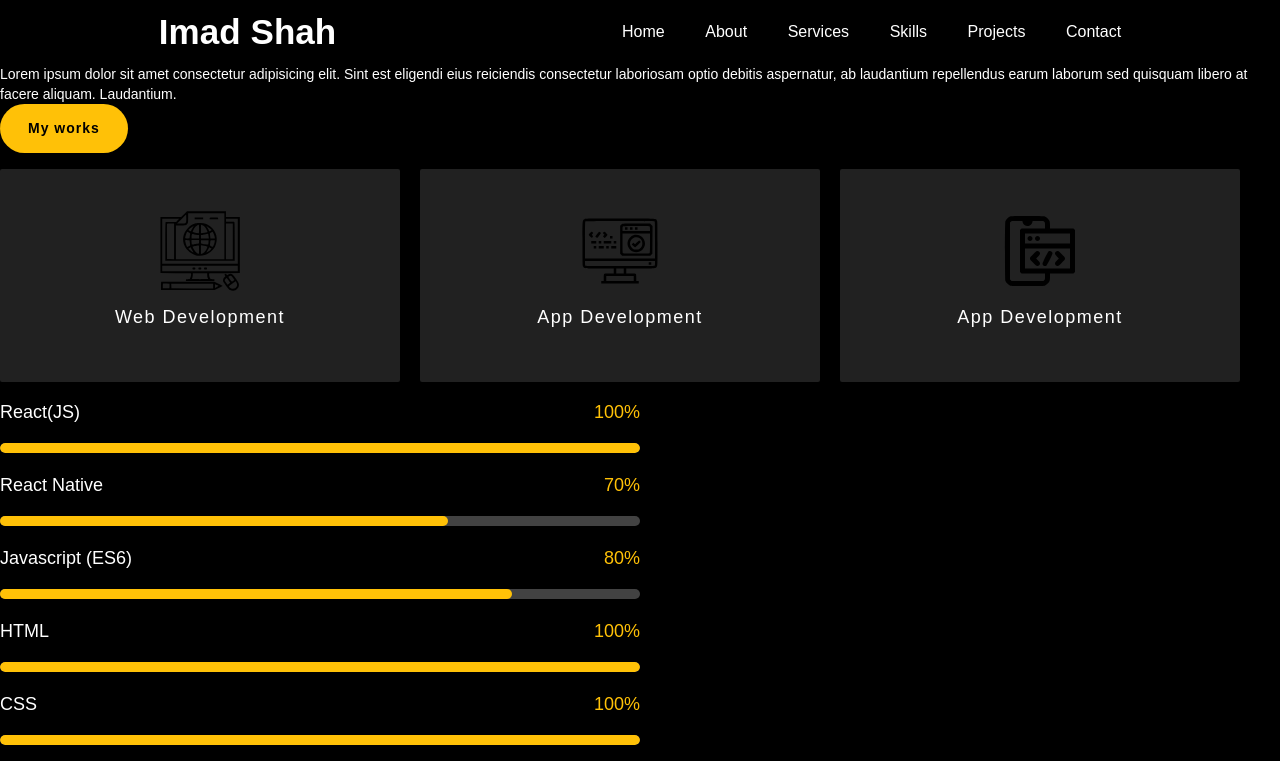
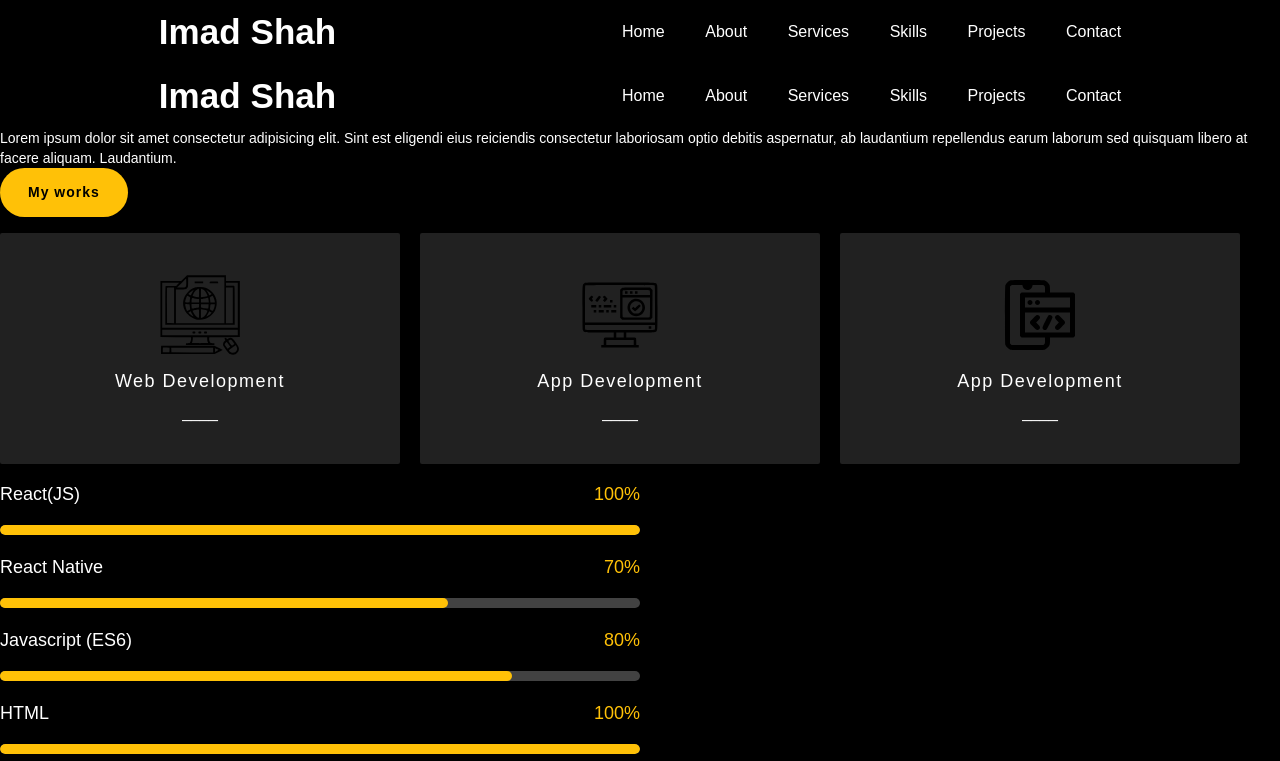
Before and after one commit to CodeCraft4/My_Portfolio, a React (Vite) app: page / in a window 1280 px wide. Shown: the top 761 px of the page. Built offline with nearby package versions, Linux system fonts and the light colour scheme.

Commit message:
feat: add services modules

```diff
--- a/src/components/ServiceCard/ServiceCard.tsx
+++ b/src/components/ServiceCard/ServiceCard.tsx
@@ -14,14 +14,15 @@ const ServiceCard = (props: cardTypes) => {
           p: "42px",
           "&:hover": {
             filter: "invert(1)",
+            transition:'0.5s'
           },
         }}
       >
         <Box component={"img"} src={icons} width={80} height={80} />
-
         <Typography variant="h5" sx={{ my: 1, letterSpacing: 1.5 }}>
           {title}
         </Typography>
+        <span style={{ width: "10%" }}>____</span>
       </Box>
     </Box>
   );
--- a/src/core/App/App.tsx
+++ b/src/core/App/App.tsx
@@ -1,11 +1,39 @@
 import { ThemeProvider } from "@emotion/react";
-import { HomeModule } from "@muc/modules";
+import { AppLayout } from "@muc/layout";
+import {
+  AboutModule,
+  ContactModule,
+  HomeModule,
+  ProjectsModule,
+  ServicesModule,
+  SkillsModule,
+} from "@muc/modules";
 import { theme } from "@muc/styles";
+import { Box } from "@mui/material";
 
 const App = () => {
   return (
     <ThemeProvider theme={theme}>
-      <HomeModule />
+      <AppLayout>
+        <Box id="home">
+          <HomeModule />
+        </Box>
+        <Box id="about">
+          <AboutModule />
+        </Box>
+        <Box id="services">
+          <ServicesModule />
+        </Box>
+        <Box id="skills">
+          <SkillsModule />
+        </Box>
+        <Box id="projects">
+          <ProjectsModule />
+        </Box>
+        <Box id="contact">
+          <ContactModule />
+        </Box>
+      </AppLayout>
     </ThemeProvider>
   );
 };
--- /dev/null
+++ b/src/modules/ServicesModule/ServicesModule.tsx
@@ -0,0 +1,29 @@
+import { PackageTitle, ServiceCard } from "@muc/components";
+import { MY_SERVICES } from "@muc/constants";
+import { Box, Container } from "@mui/material";
+
+const ServicesModule = () => {
+  return (
+    <Container maxWidth="lg">
+      <PackageTitle
+        title="Services"
+        shadowTitle="Services"
+        description={`Discover my services that take you on a journey far beyond the ordinary, transcending borders and linguistic barriers, like an adventure in
+             the distant realms beyond Vokalia and Consonantia.`}
+      />
+      <Box
+        sx={{
+          display: "flex",
+          justifyContent: "space-between",
+          flexWrap: "wrap",
+        }}
+      >
+        {MY_SERVICES.map((data) => (
+          <ServiceCard key={data.id} title={data.title} icons={data.poster} />
+        ))}
+      </Box>
+    </Container>
+  );
+};
+
+export default ServicesModule;
--- a/src/modules/modules.ts
+++ b/src/modules/modules.ts
@@ -1 +1,6 @@
 export { default as HomeModule } from "./HomeModule/HomeModule";
+export { default as AboutModule } from "./AboutModule/AboutModule";
+export { default as ServicesModule } from "./ServicesModule/ServicesModule";
+export { default as SkillsModule } from "./SkillsModule/SkillsModule";
+export { default as ProjectsModule } from "./ProjectsModule/ProjectsModule";
+export { default as ContactModule } from "./ContactModule/ContactModule";
```
